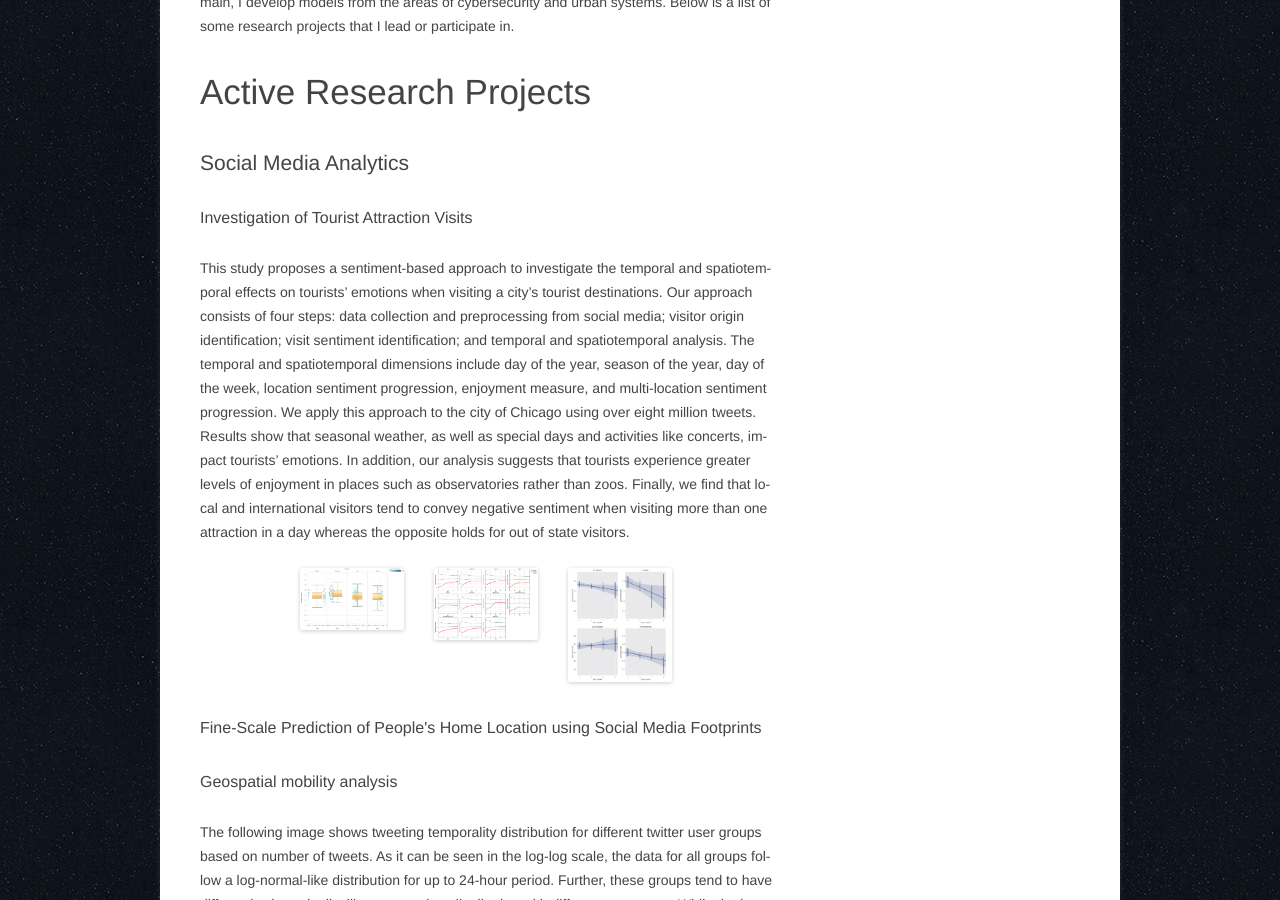
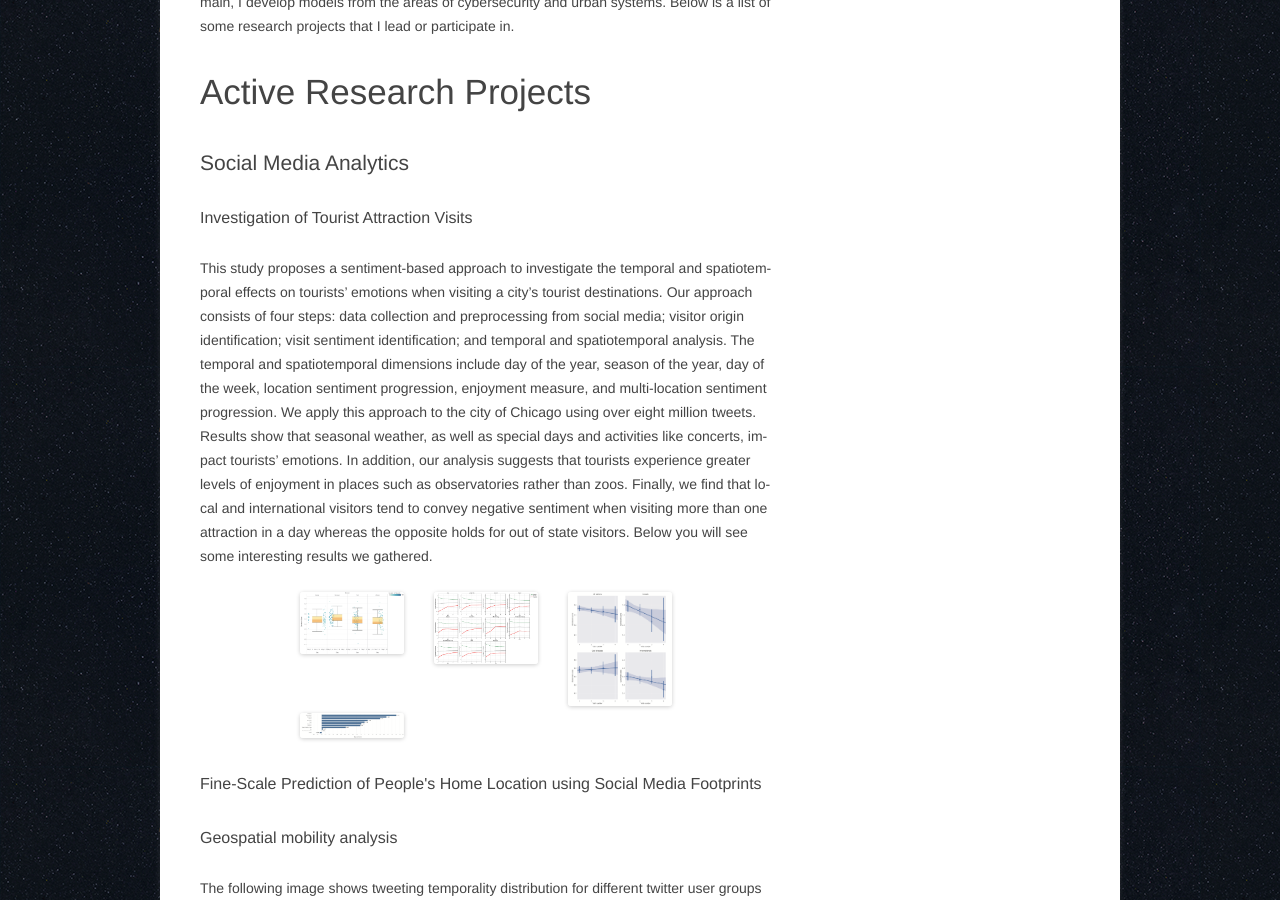
Before and after one commit to hamdikavak/hamdikavak.github.io, a Jekyll site: the page built from research-and-projects/index.html, in a window 1280 px wide and 900 px high, scrolled down 433 px. Built offline with Jekyll 4.4.1, drawn with Linux system fonts in a browser that asks for light colours; nearby versions of some CDN libraries; library files that are not in the unit come from our copies; comment, search, counter and statistics services are not loaded.

Commit message:
Research page update

```diff
--- a/_layouts/default.html
+++ b/_layouts/default.html
@@ -34,7 +34,7 @@
 			<h1 class="site-title"><a href="{{ site.baseurl }}/" title="Hamdi Kavak" rel="home">Hamdi Kavak</a></h1>
 			<h2 class="site-description">A summary of my professional career</h2>
 		</hgroup>
-		<nav class="navbar navbar-expand-md navbar-dark bg-primary">
+		<nav class="navbar navbar-expand-md navbar-dark bg-dark">
 			<button class="navbar-toggler" type="button" data-toggle="collapse" data-target="#navbarMenu" aria-controls="navbarMenu" aria-expanded="false" aria-label="Navigate">
 	        <span class="navbar-toggler-icon"></span>
 	      </button>
--- a/research-and-projects/index.html
+++ b/research-and-projects/index.html
@@ -25,7 +25,7 @@ As the application domain, I develop models from the areas of cybersecurity and
 
 <h3>Investigation of Tourist Attraction Visits</h3>
 
-<p>This study proposes a sentiment-based approach to investigate the temporal and spatiotemporal effects on tourists’ emotions when visiting a city’s tourist destinations. Our approach consists of four steps: data collection and preprocessing from social media; visitor origin identification; visit sentiment identification; and temporal and spatiotemporal analysis. The temporal and spatiotemporal dimensions include day of the year, season of the year, day of the week, location sentiment progression, enjoyment measure, and multi-location sentiment progression. We apply this approach to the city of Chicago using over eight million tweets. Results show that seasonal weather, as well as special days and activities like concerts, impact tourists’ emotions. In addition, our analysis suggests that tourists experience greater levels of enjoyment in places such as observatories rather than zoos. Finally, we find that local and international visitors tend to convey negative sentiment when visiting more than one attraction in a day whereas the opposite holds for out of state visitors.</p>
+<p>This study proposes a sentiment-based approach to investigate the temporal and spatiotemporal effects on tourists’ emotions when visiting a city’s tourist destinations. Our approach consists of four steps: data collection and preprocessing from social media; visitor origin identification; visit sentiment identification; and temporal and spatiotemporal analysis. The temporal and spatiotemporal dimensions include day of the year, season of the year, day of the week, location sentiment progression, enjoyment measure, and multi-location sentiment progression. We apply this approach to the city of Chicago using over eight million tweets. Results show that seasonal weather, as well as special days and activities like concerts, impact tourists’ emotions. In addition, our analysis suggests that tourists experience greater levels of enjoyment in places such as observatories rather than zoos. Finally, we find that local and international visitors tend to convey negative sentiment when visiting more than one attraction in a day whereas the opposite holds for out of state visitors. Below you will see some interesting results we gathered.</p>
 
 <div class="row justify-content-center">
     <div class="col-md-8">
@@ -38,6 +38,9 @@ As the application domain, I develop models from the areas of cybersecurity and
 			</a>
 			<a href="images/social_media_analytics/attraction/numberofvisits.png" data-toggle="lightbox" data-gallery="attraction-gallery" class="col-sm-4" data-title="Number of visits" data-footer="Linear regression models are fit according to the average sentiment score at attraction visits vs. visit number in the day. The first graph in the first row is gathered from the entire user set whereas the following three graphs are based on different visitor origins. Shaded areas around the linear regression line contains the 95% confidence interval and the round markers in each visit number marks the average sentiment score for that visit. We note that all regression fits are statistically significant.">
 			    <img src="images/social_media_analytics/attraction/numberofvisits.png" class="img-fluid">
+			</a>
+			<a href="images/social_media_analytics/attraction/score.png" data-toggle="lightbox" data-gallery="attraction-gallery" class="col-sm-4" data-title="Enjoyment scores" data-footer="Enjoyment score of attraction categories calculated according to our enjoyment measure formula.">
+			    <img src="images/social_media_analytics/attraction/score.png" class="img-fluid">
 			</a>
         </div>
     </div>
```
Also changed, not shown: research-and-projects/images/social_media_analytics/attraction/score.png (added).
